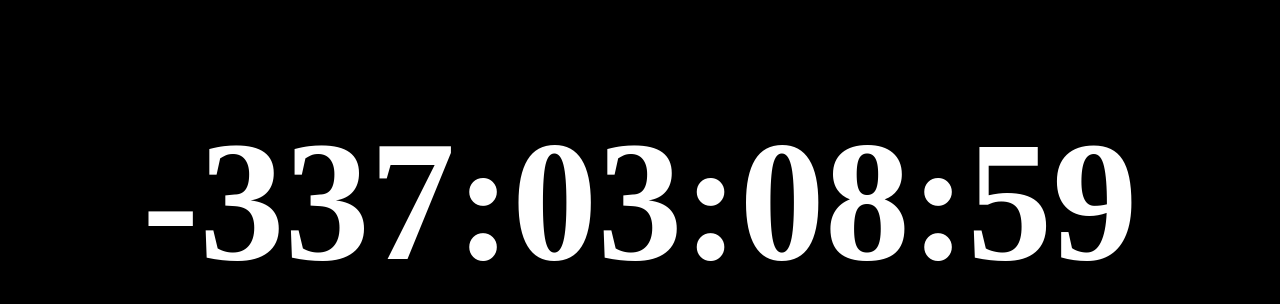
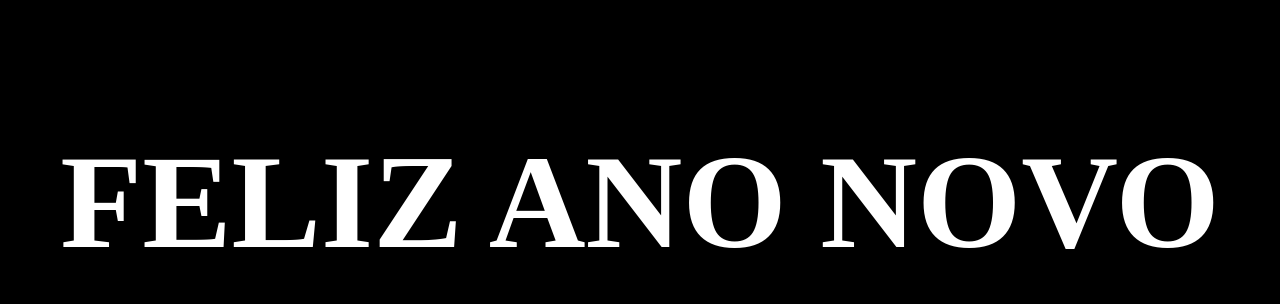
Before and after one commit to joaoguilhermess/Projeto-T, a plain HTML site: page index.html in a window 1280 px wide. Shown: the part 198-502 px from the top of the page. Drawn offline with Linux system fonts and the light colour scheme; a web font is replaced by a local one.

Commit message:
Add files via upload

```diff
--- a/index.html
+++ b/index.html
@@ -9,6 +9,7 @@
 
 		* {
 			user-select: none;
+			cursor: none;
 		}
 
 		html, body {
@@ -32,7 +33,6 @@
 			color: #ffffff;
 			font-family: "Azeret Mono";
 			font-weight: 600;
-			font-size: calc(100vw/7.5);
 		}
 	</style>
 </head>
@@ -40,13 +40,32 @@
 	<div class="clock"></div>
 </body>
 <script type="text/javascript">
+	class T {
+		static Init() {
+			this.clock = document.querySelector(".clock");
+
+			this.addFullscreen();
+
+			this.setEvent(2025, 1, 1);
+
+			this.title = "FELIZ ANO NOVO";
+
+			this.start();
+		}
+
+		static addFullscreen() {
 			document.body.onclick = function() {
 				if (!document.fullscreen) {
 					document.body.requestFullscreen();
 				}
 			};
+		}
 
-	function format(str, len = 2) {
+		static setEvent(year = 0, month = 0, date = 0, hour = 0, minute = 0, second = 0, millisecond = 0) {
+			this.event = (new Date(year, month - 1, date, hour, minute, second, millisecond)).getTime();
+		}
+
+		static format(str, len = 2) {
 			str = str.toString();
 
 			while (str.length < len) {
@@ -56,37 +75,41 @@
 			return str;
 		}
 
-	var clock = document.querySelector(".clock");
+		static setText(text) {
+			this.clock.style.fontSize = "calc(100vw/" + 7.5 / 11 * text.length + ")";
 
-	// var b = new Date(year, (month - 1), day, hour, minute, second, millisecond).getTime();
-
-	var b = new Date(2024, (1 - 1), 30, 9, 0, 0, 0).getTime();
-
-	function update() {
-		var l = b - Date.now();
-
-		var d = Math.floor(l / (24 * 60 * 60 * 1000));
-		l -= d * 24 * 60 * 60 * 1000;
-
-		var h = Math.floor(l / (60 * 60 * 1000));
-		l -= h * 60 * 60 * 1000;
-
-		var m = Math.floor(l / (60 * 1000));
-		l -= m * 60 * 1000;
-
-		var s = Math.floor(l / 1000);
-		l -= s * 1000;
-
-		var t = [
-			format(d),
-			format(h),
-			format(m),
-			format(s)
-		];
-
-		clock.textContent = t.join(":");
+			this.clock.textContent = text;
 		}
 
+		static update() {
+			var scales = [1000, 60, 60, 24];
+
+			for (let i = 1; i < scales.length; i++) {
+				scales[i] *= scales[i - 1];
+			}
+
+			var left = this.event - Date.now();
+
+			if (left <= 0) {
+				return this.setText(this.title);
+			}
+
+			var time = [];
+
+			for (let i = scales.length - 1; i >= 0; i--) {
+				var k = Math.floor(left / scales[i]);
+
+				if (k || time[0]) {
+					left -= k * scales[i];
+
+					time.push(this.format(k));
+				}
+			}
+
+			this.setText(time.join(":"));
+		}
+
+		static start() {
 			var k = Date.now();
 
 			k = k.toString();
@@ -97,10 +120,18 @@
 
 			k = 1000 - k;
 
-	update();
+			this.update();
+
+			var context = this;
 
 			setTimeout(function() {
-		setInterval(update, 500);
+				setInterval(function() {
+					context.update();
+				}, 1000 / 2);
 			}, k);
+		}
+	}
+
+	T.Init();
 </script>
 </html>
```
Lines whose indentation alone changed are shown as unchanged.
